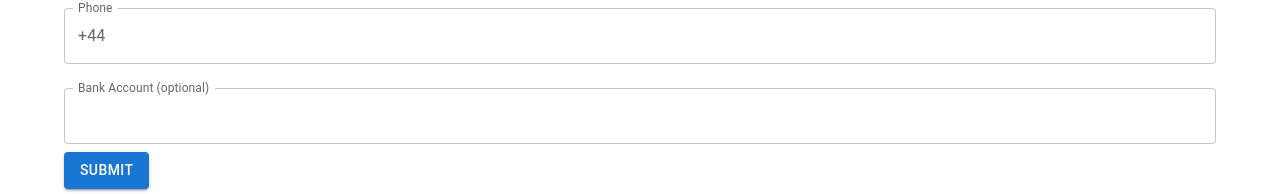
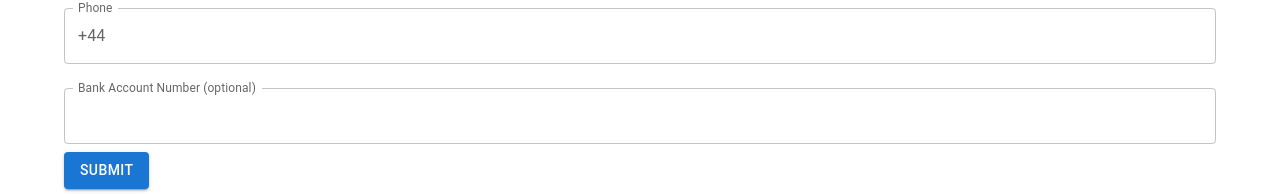
Before and after one commit to kandukuriSandesh/case-study, a React (Vite) app in the folder frontend/: page /accounts/new in a window 1280 px wide. Shown: the part 312-506 px from the top of the page. Built offline with nearby package versions, Linux system fonts and the light colour scheme.

Commit message:
Fixed number field  bug

```diff
--- a/frontend/src/components/ControlledTextField.tsx
+++ b/frontend/src/components/ControlledTextField.tsx
@@ -12,6 +12,7 @@ type ControlledTextFieldProps = {
   label: string;
   required?: boolean;
   adornmentStart?: string;
+  numeric?: boolean;
   rules?: Parameters<typeof Controller>[0]["rules"];
 } & Omit<TextFieldProps, "name" | "label" | "variant">;
 
@@ -21,6 +22,7 @@ export default function ControlledTextField({
   required = false,
   adornmentStart,
   rules,
+  numeric = false,
   ...rest
 }: ControlledTextFieldProps) {
   const {
@@ -40,6 +42,7 @@ export default function ControlledTextField({
         <TextField
           {...field}
           {...rest}
+          type={numeric ? "number" : "text"}
           label={label}
           fullWidth
           margin="normal"
--- a/frontend/src/pages/AccountFormPage.tsx
+++ b/frontend/src/pages/AccountFormPage.tsx
@@ -82,6 +82,7 @@ export default function AccountFormPage() {
             label="Phone"
             required
             adornmentStart="+44"
+            numeric={true}
             rules={{
               pattern: {
                 value: /^7\d{9}$/,
@@ -91,7 +92,8 @@ export default function AccountFormPage() {
           />
           <ControlledTextField
             name="bankAccountNumber"
-            label="Bank Account (optional)"
+            label="Bank Account Number (optional)"
+            numeric={true}
           />
 
           <Button type="submit" variant="contained">
--- a/frontend/src/pages/PaymentFormPage.tsx
+++ b/frontend/src/pages/PaymentFormPage.tsx
@@ -134,7 +134,7 @@ export default function PaymentFormPage() {
               name="amount"
               label="Amount"
               required
-              type="number"
+              numeric={true}
               adornmentStart="£"
             />
             <ControlledTextField
@@ -144,12 +144,13 @@ export default function PaymentFormPage() {
             />
             <ControlledTextField
               name="recipientBank"
-              label="Bank Name"
+              label="Recipient Bank Name"
               required
             />
             <ControlledTextField
               name="recipientAccountNumber"
               label="Recipient Account Number"
+              numeric={true}
               required
             />
             <ControlledTextField
```
